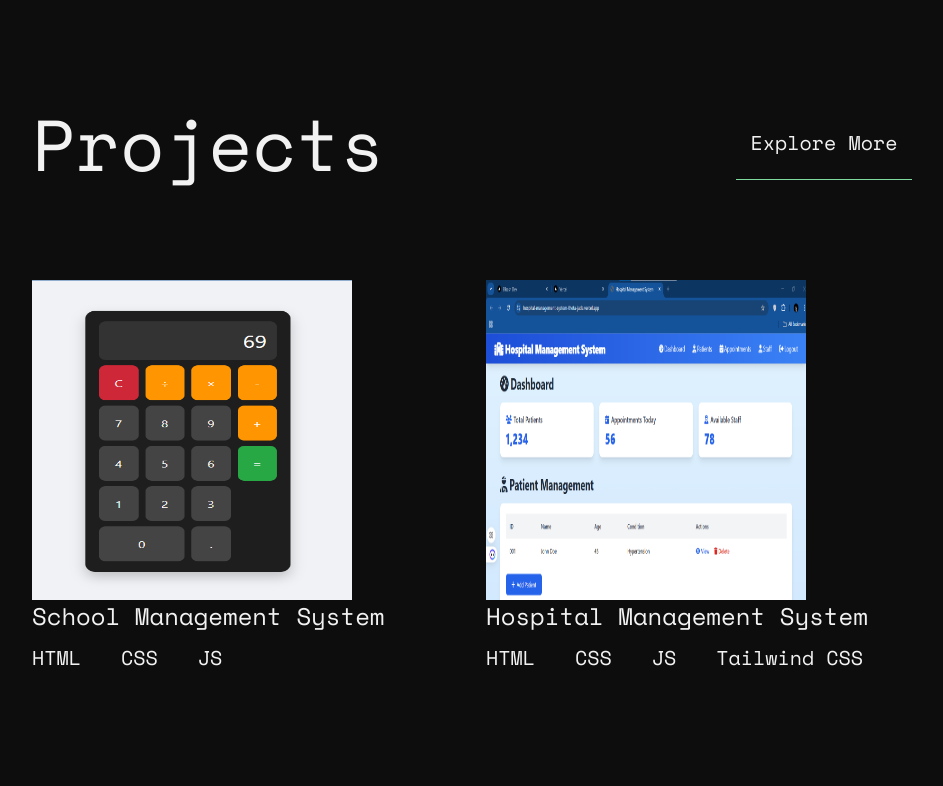
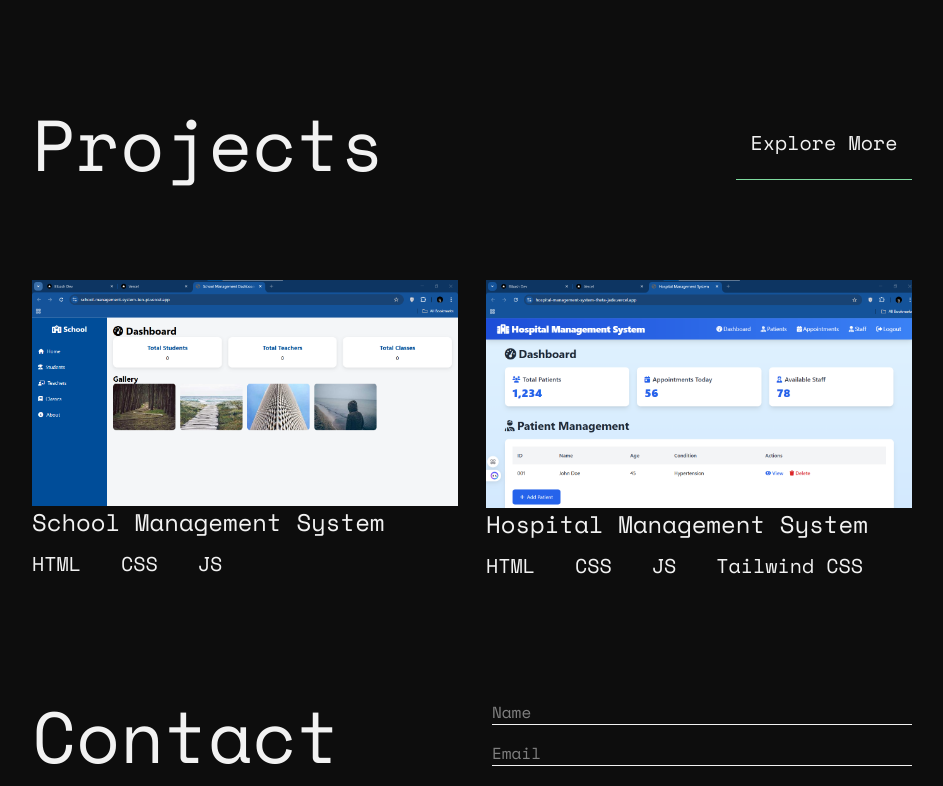
Before and after one commit to bibash21-creator/portfolio, a Next.js app: page / in a window 1280 px wide. Shown: the part 1804-2590 px from the top of the page, without its empty margins (168-1111 px from the left). Built offline with nearby package versions, Linux system fonts and the light colour scheme.

Commit message:
Added the prjects section

```diff
--- a/app/footer/Footer.tsx
+++ b/app/footer/Footer.tsx
@@ -26,16 +26,16 @@ export default function Footer() {
         {/* Hide nav-links on smaller screens, show on md and above */}
         <div className="nav-links flex gap-x-5 md:gap-x-7 mt-5 md:mt-0">
           <Link href="">
-            <FaGithub size={25} className="hover:scale-200"/>
+            <FaGithub size={25} className="hover:scale-150"/>
           </Link>
           <Link href="">
-            <FaLinkedin size={25} className="hover:scale-200"/>
+            <FaLinkedin size={25} className="hover:scale-150"/>
           </Link>
           <Link href="">
-            <FaStackOverflow size={25} className="hover:scale-200"/>
+            <FaStackOverflow size={25} className="hover:scale-150"/>
           </Link>
           <Link href="">
-            <FaFacebook size={25} className="hover:scale-200"/>
+            <FaFacebook size={25} className="hover:scale-150"/>
           </Link>
         </div>
         </footer>
--- a/app/projects/Project.tsx
+++ b/app/projects/Project.tsx
@@ -20,11 +20,11 @@ export default function Project(){
 
             <aside className="grid grid-rows-2 grid-cols-1 md:grid-rows-1 md:grid-cols-2 gap-x-0 md:gap-x-7">
                 <div className="">
-                    <Image src="/Calculator.png"
-                    width={400}
-                    height={400}
+                    <Image src="/School.png"
+                    width={500}
+                    height={500}
                     alt="Image of the Project"
-                    className="object-fit w-[25vw] h-[25vw]"/>
+                    />
 
                     <div className={`${mono.className}`}>
                         <h1 className="text-2xl">School Management System</h1>
@@ -38,10 +38,10 @@ export default function Project(){
                 </div>
                 <div className="">
                     <Image src="/Hospital.png"
-                    width={400}
-                    height={400}
+                    width={500}
+                    height={500}
                     alt="Image of the Project"
-                    className="object-fit w-[25vw] h-[25vw]"/>
+                    />
 
                     <div className={`${mono.className}`}>
                         <h1 className="text-2xl">Hospital Management System</h1>
```
Also changed, not shown: public/School Software.png (deleted), public/School.png (added).
